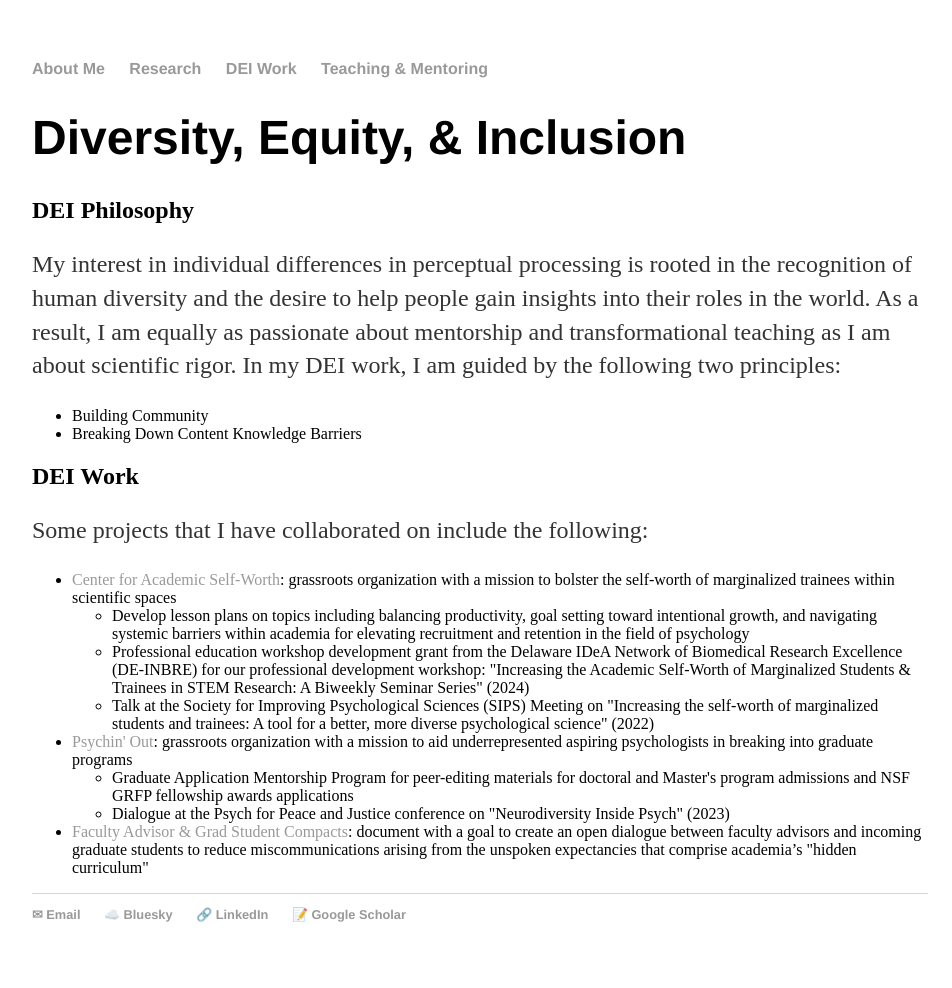
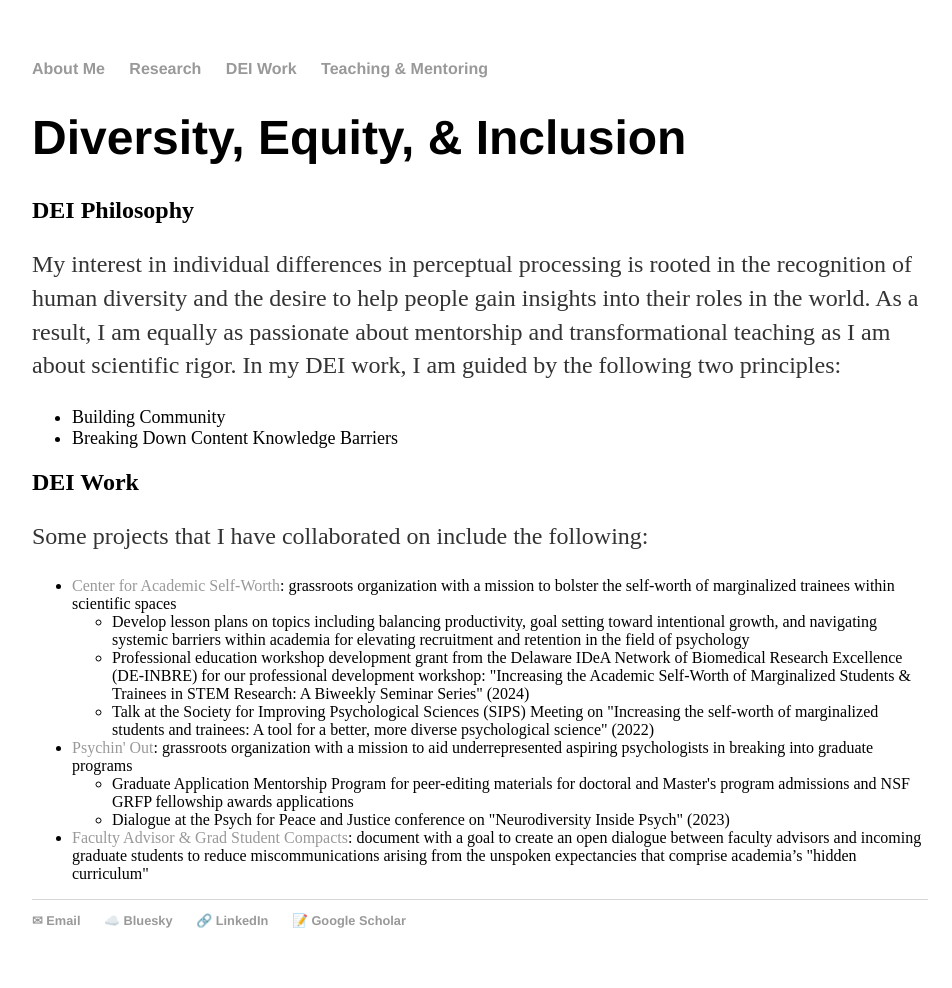
Before and after one commit to cdfine/cdfine.github.io, a Jekyll site: the page built from dei.html, in a window 1280 px wide. Shown: the whole page, without its empty margins (160-1112 px from the left). Built offline with Jekyll 4.4.1, drawn with Linux system fonts in a browser that asks for light colours.

Commit message:
Update dei.html
changed font size

```diff
--- a/dei.html
+++ b/dei.html
@@ -2,14 +2,23 @@
 layout: default
 title: Carli Fine | DEI Work
 ---
+<style>
+  /* Define a CSS class for the list items with a larger font size */
+  .larger-font {
+    font-size: 18px; /* Adjust the size as needed */
+  }
+</style>
+
 <div class="blurb">
 	<h1>Diversity, Equity, & Inclusion</h1>
 	<h2>DEI Philosophy</h2>
 	<p>My interest in individual differences in perceptual processing is rooted in the recognition of human diversity and the desire to help people gain insights into their roles in the world. As a result, I am equally as passionate about mentorship and transformational teaching as I am about scientific rigor. In my DEI work, I am guided by the following two principles: </p>
-    	<ul>
-		<li>Building Community
-		<li>Breaking Down Content Knowledge Barriers
+    <ul>
+		<li class="larger-font">Building Community</li>
+		<li class="larger-font">Breaking Down Content Knowledge Barriers</li>
 	</ul>
+</div>
+
 	<h2>DEI Work</h2>
 	<p>Some projects that I have collaborated on include the following:</p>
 	<ul>
```
